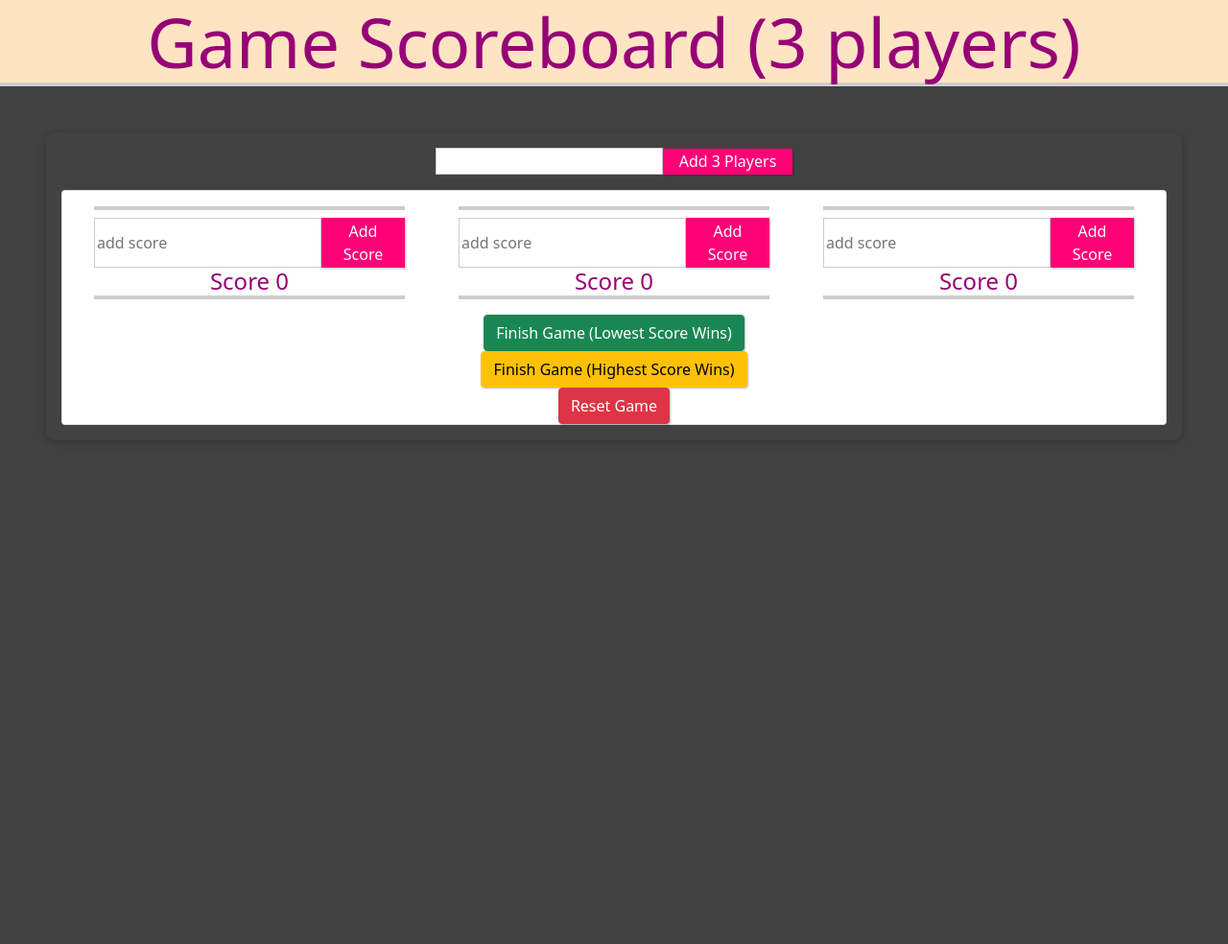
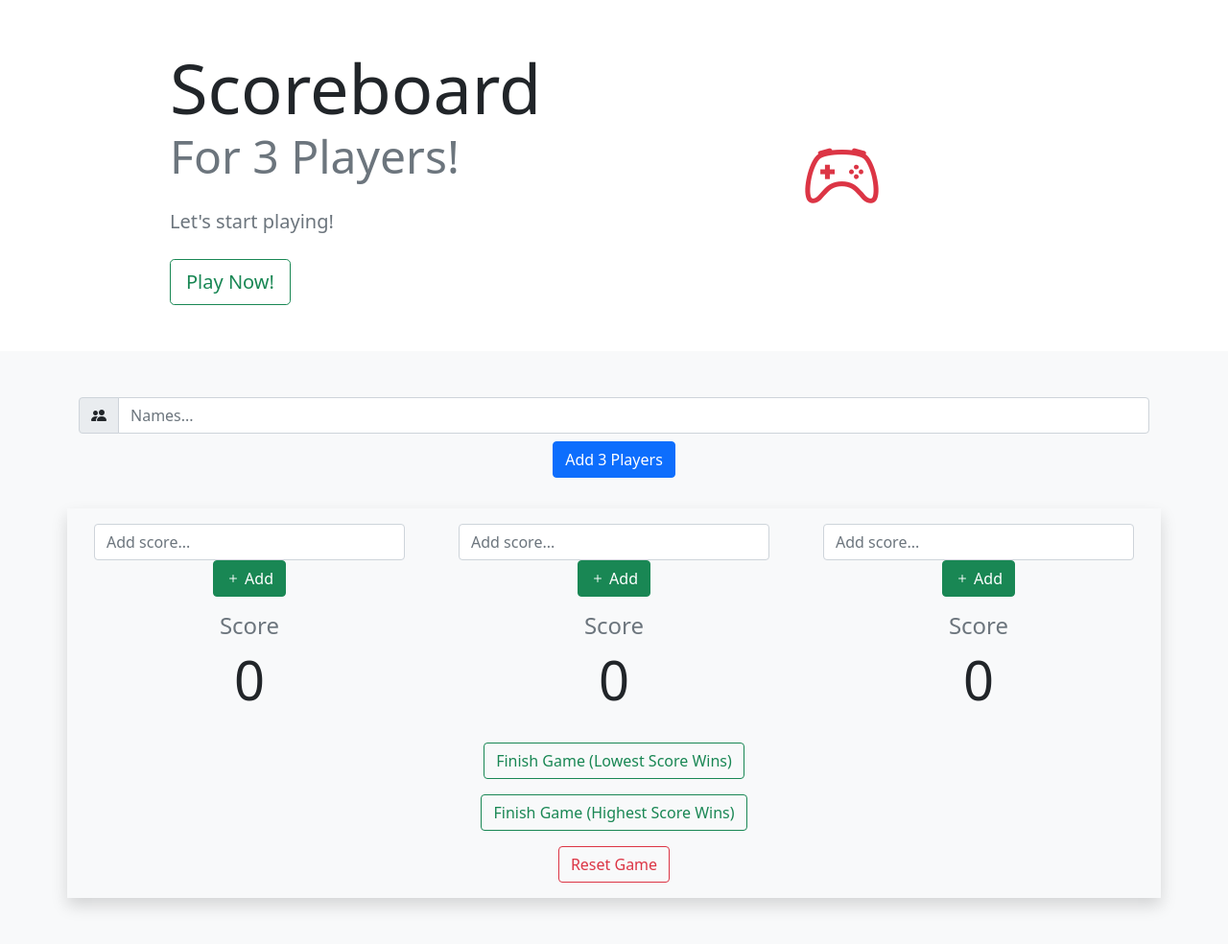
Before and after one commit to sagthorat/Scoreboard, a plain HTML site: page index.html in a window 1280 px wide. Shown: the whole page at 96% size. Before the commit the page ends 800 px from the top, so only its background shows below. Drawn offline with nearby package versions, Linux system fonts and the light colour scheme.

Commit message:
Added Bootstrap styles

```diff
--- a/app.js
+++ b/app.js
@@ -1,30 +1,26 @@
 const app = Vue.createApp({
-
 	data() {
 		return {
 			player1: {
-                score: 0
-
+				score: 0,
 			},
 			player2: {
-                score: 0
-
+				score: 0,
 			},
 			player3: {
-                score: 0
-
+				score: 0,
 			},
 			initName: [],
-            names: '',
+			names: "",
 			id: 3,
 			winningScore: 0,
-            winner: '',
-            classNameHigh: 'hide',
-            scoreToAdd: '',
-            scoreToAdd1: '',
-            scoreToAdd2: '',
-            classNameLow: 'hide'
-        }
+			winner: "",
+			classNameHigh: "hide",
+			scoreToAdd: "",
+			scoreToAdd1: "",
+			scoreToAdd2: "",
+			classNameLow: "hide",
+		};
 	},
 	methods: {
 		scoreUp(player, num) {
@@ -32,70 +28,73 @@ const app = Vue.createApp({
 			if (regex.test(num)) {
 				player.score += Number(num);
 				if (this.initName.length < 2) {
-                    alert('Please add atleast 2 players first!!!')
+					alert("Please add at least two players first!");
 				}
 			} else {
-                alert('only numbers are allowed in score')
+				alert("Only numbers are allowed in the score.");
 			}
 		},
 
 		addNames(item) {
 			const regex = /[a-zA-Z]/;
 			if (regex.test(item)) {
-                this.initName.push(item.toUpperCase())
+				this.initName.push(item);
 				if (this.id > 0) {
-                    this.id -= 1
+					this.id -= 1;
 				}
 			} else {
-                alert("Please enter valid name, no numbers or special characters!!!");
+				alert("Please enter a valid name (no special characters, numbers, or emojis).");
 			}
 		},
 		finishGameLowScore() {
-            if (confirm('Are you sure you wish to end the game?')) {
-
-
-                this.winningScore = Math.min(this.player1.score, this.player2.score, this.player3.score)
+			if (confirm("Are you sure you want to end the game?")) {
+				this.winningScore = Math.min(
+					this.player1.score,
+					this.player2.score,
+					this.player3.score
+				);
 				console.log(this.winningScore);
-                this.classNameLow = 'show';
-                this.classNameHigh = 'hide';
+				this.classNameLow = "show";
+				this.classNameHigh = "hide";
 				// winner.style.display = "block";
 
 				if (this.player1.score == this.winningScore) {
-                    this.winner = this.initName[0]
+					this.winner = this.initName[0];
 				} else if (this.player2.score == this.winningScore) {
-                    this.winner = this.initName[1]
+					this.winner = this.initName[1];
 				} else {
-                    this.winner = this.initName[2]
+					this.winner = this.initName[2];
 				}
-
 			}
-
 		},
 		resetGame() {
-            if (alert('are you sure?')) {
+			if (alert("are you sure?")) {
 				this.player1.score = 0;
 				this.player2.score = 0;
 				this.player3.score = 0;
 			}
 		},
 		finishGameHighScore() {
-
-            if (confirm('Are you sure you wish to end the game?')) {
-                this.winningScore = Math.max(this.player1.score, this.player2.score, this.player3.score)
+			if (confirm("Are you sure you want to end the game?")) {
+				this.winningScore = Math.max(
+					this.player1.score,
+					this.player2.score,
+					this.player3.score
+				);
 				console.log(this.winningScore);
-                this.classNameHigh = 'show';
-                this.classNameLow = 'hide';
+				this.classNameHigh = "show";
+				this.classNameLow = "hide";
 				// winner.style.display = "block";
 
 				if (this.player1.score == this.winningScore) {
-                    this.winner = this.initName[0]
+					this.winner = this.initName[0];
 				} else if (this.player2.score == this.winningScore) {
-                    this.winner = this.initName[1]
+					this.winner = this.initName[1];
 				} else {
-                    this.winner = this.initName[2]
+					this.winner = this.initName[2];
 				}
 			}
-        }
+		},
 	},
 	computed: {
 		getName() {
@@ -108,12 +107,9 @@ const app = Vue.createApp({
 			return this.initName[2];
 		},
 		disableButton() {
-            return (this.id == 0)
+			return this.id == 0;
+		},
+	},
+});
 
-        }
-    }
-
-
-})
-
-app.mount('#assignment');
+app.mount("#assignment");
--- a/index.html
+++ b/index.html
@@ -1,84 +1,179 @@
 <!DOCTYPE html>
 <html lang="en">
-
 	<head>
 		<meta charset="UTF-8" />
 		<meta name="viewport" content="width=device-width, initial-scale=1.0" />
 		<title>Scoreboard</title>
-  <link href="https://fonts.googleapis.com/css2?family=Jost:wght@400;700&display=swap" rel="stylesheet" />
+		<link
+			href="https://fonts.googleapis.com/css2?family=Jost:wght@400;700&display=swap"
+			rel="stylesheet"
+		/>
 		<link rel="stylesheet" href="styles.css" />
-  <link href="https://cdn.jsdelivr.net/npm/bootstrap@5.0.2/dist/css/bootstrap.min.css" rel="stylesheet"
-    integrity="sha384-EVSTQN3/azprG1Anm3QDgpJLIm9Nao0Yz1ztcQTwFspd3yD65VohhpuuCOmLASjC" crossorigin="anonymous" />
-  <link rel="stylesheet" href="https://cdn.jsdelivr.net/npm/bootstrap-icons@1.5.0/font/bootstrap-icons.css" />
+		<link
+			href="https://cdn.jsdelivr.net/npm/bootstrap@5.0.2/dist/css/bootstrap.min.css"
+			rel="stylesheet"
+			integrity="sha384-EVSTQN3/azprG1Anm3QDgpJLIm9Nao0Yz1ztcQTwFspd3yD65VohhpuuCOmLASjC"
+			crossorigin="anonymous"
+		/>
+		<link
+			rel="stylesheet"
+			href="https://cdn.jsdelivr.net/npm/bootstrap-icons@1.5.0/font/bootstrap-icons.css"
+		/>
 		<script src="https://unpkg.com/vue@next" defer></script>
 		<script src="app.js" defer></script>
 	</head>
 
-<body style="background-color: rgb(66, 66, 66);">
-  <h2 class="display-2">Game Scoreboard (3 players)</h2>
-  <section id="assignment">
+	<body style="text-align: center">
+		<section class="p-5" id="title">
+			<div class="container-lg">
+				<div class="row justify-content-center align-items-center">
+					<div class="col-md-5 text-center text-md-start">
+						<h1>
+							<div class="display-2">Scoreboard</div>
+							<div class="display-5 text-muted">For 3 Players!</div>
+						</h1>
+						<p class="lead my-4 text-muted">Let's start playing!</p>
+						<a href="#assignment" class="btn btn-outline-success btn-lg">Play Now!</a>
+					</div>
+					<div class="col-md-5 text-center d-none d-md-block">
+						<div class="display-1 text-danger">
+							<i class="bi bi-controller"></i>
+						</div>
+					</div>
+				</div>
+			</div>
+		</section>
+
+		<section class="p-5 bg-light" id="assignment">
+			<div class="container-lg">
 				<div class="getname mb-3">
-      <input v-show="id > 0" onfocus="this.value=''" type="text" v-model="names">
-      <button v-show="id > 0" v-bind:disabled="disableButton" v-on:click="addNames(names)">Add {{id}} Players</button>
+					<div class="input-group col-auto">
+						<span class="input-group-text">
+							<i class="bi bi-people-fill"></i>
+						</span>
+						<input
+							v-show="id > 0"
+							class="form-control"
+							placeholder="Names..."
+							onfocus="this.value=''"
+							type="text"
+							v-model="names"
+						/>
+					</div>
+					<div class="col-auto">
+						<button
+							class="btn btn-primary mb-3 mt-2"
+							type="submit"
+							v-show="id > 0"
+							v-bind:disabled="disableButton"
+							v-on:click="addNames(names)"
+						>
+							Add {{id}} Players
+						</button>
+					</div>
+				</div>
 			</div>
 
-
-    <div class="card">
-
-      <div class="container scores">
+			<div class="container-lg shadow scores">
 				<div class="row">
 					<div class="col">
 						<div class="m-3">
 							<h3>{{getName}}</h3>
-              <div class="btn-group" role="group">
-                <input onfocus="this.value=''" type="text" v-model="scoreToAdd" placeholder="add score">
-                <button v-on:click="scoreUp(player1,scoreToAdd)">Add Score</button>
-
+							<div class="mb-3">
+								<div class="input-group col-auto">
+									<input
+										onfocus="this.value=''"
+										class="form-control"
+										type="text"
+										v-model="scoreToAdd"
+										placeholder="Add score..."
+									/>
 								</div>
-              <h4>Score {{player1.score}}</h4>
+								<button
+									class="btn btn-success"
+									v-on:click="scoreUp(player1,scoreToAdd)"
+								>
+									<i class="bi bi-plus"></i>
+									Add
+								</button>
+							</div>
+							<h4 class="text-muted">Score</h4>
+							<h2 class="lead display-4">{{player1.score}}</h2>
 						</div>
 					</div>
 					<div class="col">
 						<div class="m-3">
 							<h3>{{getName1}}</h3>
-              <div class="btn-group" role="group">
-                <input onfocus="this.value=''" type="text" v-model="scoreToAdd1" placeholder="add score">
-                <button v-on:click="scoreUp(player2,scoreToAdd1)">Add Score</button>
-
+							<div class="mb-3">
+								<div class="input-group col-auto">
+									<input
+										onfocus="this.value=''"
+										class="form-control"
+										type="text"
+										v-model="scoreToAdd1"
+										placeholder="Add score..."
+									/>
 								</div>
-              <h4>Score {{player2.score}}</h4>
+								<button
+									class="btn btn-success"
+									v-on:click="scoreUp(player2,scoreToAdd1)"
+								>
+									<i class="bi bi-plus"></i>
+									Add
+								</button>
+							</div>
+							<h4 class="text-muted">Score</h4>
+							<h2 class="lead display-4">{{player2.score}}</h2>
 						</div>
 					</div>
 					<div class="col">
 						<div class="m-3">
 							<h3>{{getName2}}</h3>
-              <div class="btn-group" role="group">
-                <input onfocus="this.value=''" type="text" v-model="scoreToAdd2" placeholder="add score">
-                <button v-on:click="scoreUp(player3,scoreToAdd2)">Add Score</button>
-
+							<div class="mb-3">
+								<div class="input-group col-auto">
+									<input
+										onfocus="this.value=''"
+										class="form-control"
+										type="text"
+										v-model="scoreToAdd2"
+										placeholder="Add score..."
+									/>
 								</div>
-              <h4>Score {{player3.score}}</h4>
+								<button
+									class="btn btn-success"
+									v-on:click="scoreUp(player3,scoreToAdd2)"
+								>
+									<i class="bi bi-plus"></i>
+									Add
+								</button>
+							</div>
+							<h4 class="text-muted">Score</h4>
+							<h2 class="lead display-4">{{player3.score}}</h2>
 						</div>
 					</div>
 				</div>
-        <button class="btn btn-success" v-on:click="finishGameLowScore">Finish Game (Lowest Score Wins)</button>
-        <h1 v-bind:class="classNameLow">The winner is : {{winner.toUpperCase()}}</h1>
+				<button class="btn btn-outline-success mt-3" v-on:click="finishGameLowScore">
+					Finish Game (Lowest Score Wins)
+				</button>
+				<h1 v-bind:class="classNameLow">The winner is: {{winner.toUpperCase()}}</h1>
 				<div>
-          <button class="btn btn-warning" v-on:click="finishGameHighScore">Finish Game (Highest Score Wins)</button>
-          <h1 v-bind:class="classNameHigh">The winner is : {{winner.toUpperCase()}}</h1>
+					<button class="btn btn-outline-success mt-3" v-on:click="finishGameHighScore">
+						Finish Game (Highest Score Wins)
+					</button>
+					<h1 v-bind:class="classNameHigh">The winner is: {{winner.toUpperCase()}}</h1>
 				</div>
 				<div>
-          <button class="btn btn-danger" v-on:click="resetGame">Reset Game</button>
-
+					<button class="btn btn-outline-danger mt-3 mb-3" v-on:click="resetGame">
+						Reset Game
+					</button>
 				</div>
-      </div>
-
 			</div>
 		</section>
 
-  <script src="https://cdn.jsdelivr.net/npm/bootstrap@5.0.2/dist/js/bootstrap.bundle.min.js"
-    integrity="sha384-MrcW6ZMFYlzcLA8Nl+NtUVF0sA7MsXsP1UyJoMp4YLEuNSfAP+JcXn/tWtIaxVXM" crossorigin="anonymous">
-  </script>
+		<script
+			src="https://cdn.jsdelivr.net/npm/bootstrap@5.0.2/dist/js/bootstrap.bundle.min.js"
+			integrity="sha384-MrcW6ZMFYlzcLA8Nl+NtUVF0sA7MsXsP1UyJoMp4YLEuNSfAP+JcXn/tWtIaxVXM"
+			crossorigin="anonymous"
+		></script>
 	</body>
-
 </html>
--- a/styles.css
+++ b/styles.css
@@ -1,4 +1,4 @@
-* {
+/* * {
   box-sizing: border-box;
 }
 
@@ -88,7 +88,7 @@ button:active:disabled {
   border: 1px solid #9c9c9c;
   background-color: rgb(158, 158, 158);
   box-shadow: 1px 1px 4px rgba(0, 0, 0, 0.26);
-}
+} */
 
 .hide {
   display: none;
```
Lines whose indentation alone changed are shown as unchanged.
